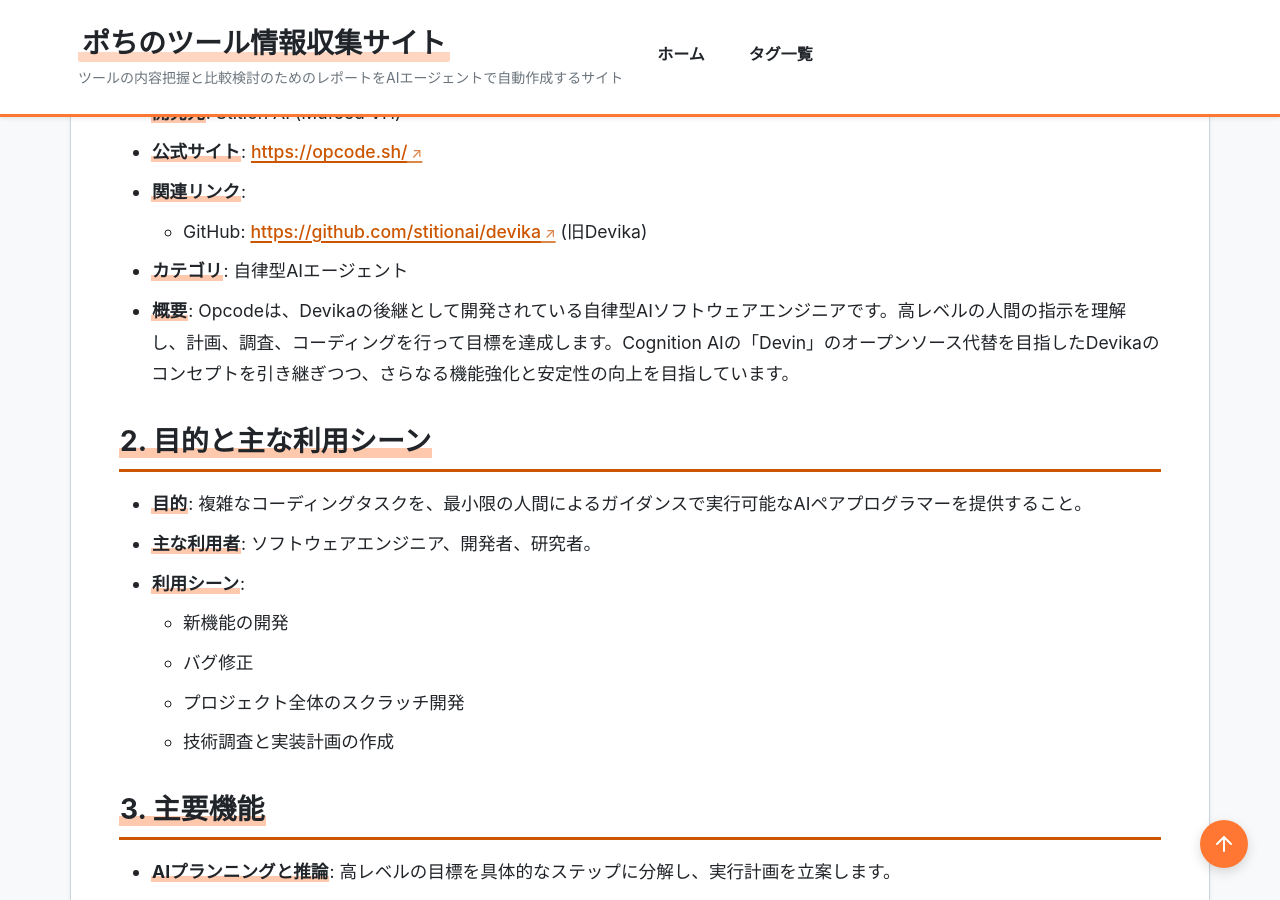
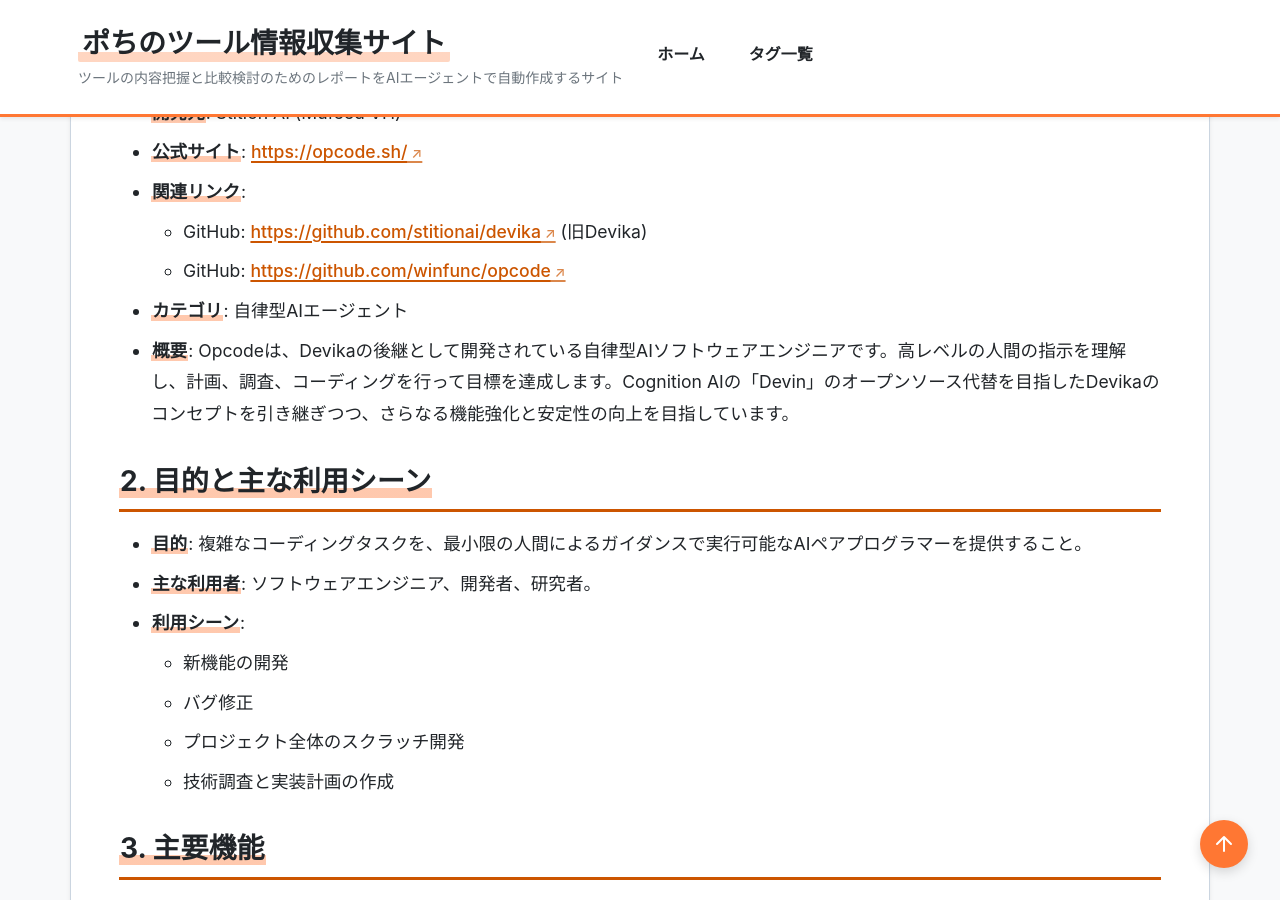
Before and after one commit to aegisfleet/tool-survey-report, a Jekyll site: the page built from _reports/opcode.md, in a window 1280 px wide and 900 px high, scrolled down 1856 px. Built offline with Jekyll 4.4.1, drawn with Linux system fonts in a browser that asks for light colours.

Commit message:
Add new GitHub link to Opcode report (#285)
Added https://github.com/winfunc/opcode to the related links section in _reports/opcode.md, both in the front matter and the body content.

Co-authored-by: google-labs-jules[bot] <161369871+google-labs-jules[bot]@users.noreply.github.com>

```diff
--- a/_reports/opcode.md
+++ b/_reports/opcode.md
@@ -6,6 +6,7 @@ developer: "Stition AI (Mufeed VH)"
 official_site: "https://opcode.sh/"
 links:
   old_github: "https://github.com/stitionai/devika"
+  github: "https://github.com/winfunc/opcode"
 date: "2025-12-25"
 last_updated: "2025-12-25"
 tags:
@@ -32,6 +33,7 @@ relationships:
 * **公式サイト**: [https://opcode.sh/](https://opcode.sh/)
 * **関連リンク**:
   * GitHub: [https://github.com/stitionai/devika](https://github.com/stitionai/devika) (旧Devika)
+  * GitHub: [https://github.com/winfunc/opcode](https://github.com/winfunc/opcode)
 * **カテゴリ**: 自律型AIエージェント
 * **概要**: Opcodeは、Devikaの後継として開発されている自律型AIソフトウェアエンジニアです。高レベルの人間の指示を理解し、計画、調査、コーディングを行って目標を達成します。Cognition AIの「Devin」のオープンソース代替を目指したDevikaのコンセプトを引き継ぎつつ、さらなる機能強化と安定性の向上を目指しています。
 
```
